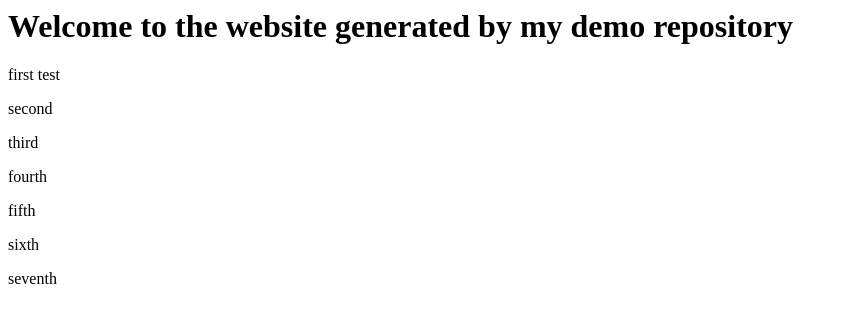
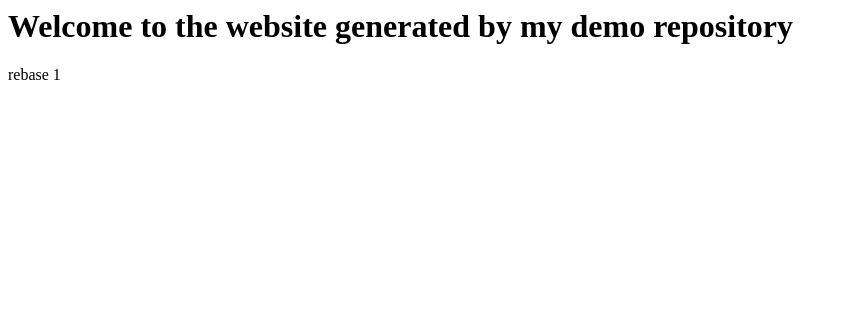
Before and after one commit to hhhjin/demo-repository, a website: page index.html in a window 1280 px wide. Shown: the whole page, without its empty margins (0-847 px from the left). Drawn offline with Linux system fonts and the light colour scheme.

Commit message:
rebase 1

```diff
--- a/index.html
+++ b/index.html
@@ -1,8 +1,2 @@
 <h1>Welcome to the website generated by my demo repository</h1>
-<p>first test</p>
-<p>second</p>
-<p>third</p>
-<p>fourth</p>
-<p>fifth</p>
-<p>sixth</p>
-<p>seventh</p>
+<p>rebase 1</p>
```
